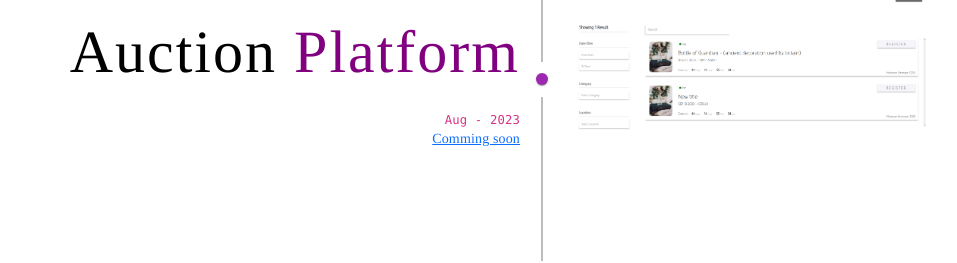
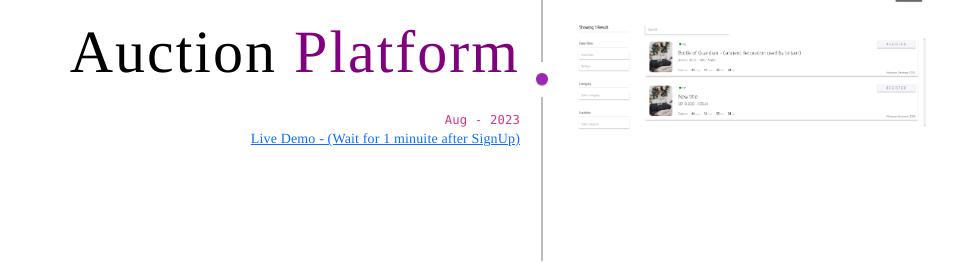
Before and after one commit to Kavin-kumar10/MyPortfolio, a React (Create React App) app: page / in a window 1280 px wide. Shown: the part 5540-5803 px from the top of the page, without its empty margins (98-1055 px from the left). Built offline with nearby package versions, Linux system fonts and the light colour scheme; a web font is replaced by a local one.

Commit message:
timeline updated

```diff
--- a/src/Components/TimeLine/index.jsx
+++ b/src/Components/TimeLine/index.jsx
@@ -177,7 +177,7 @@ const TimeLine = () =>{
             <div id="font">
                 <p data-aos = "zoom-in">Auction <span>Platform</span></p>
                 <code>Aug - 2023</code>
-                <a href="#">Comming soon</a>
+                <a href="https://hexago.vercel.app/Signup">Live Demo - (Wait for 1 minuite after SignUp)</a>
             </div>
 
             </TimelineOppositeContent>
```
